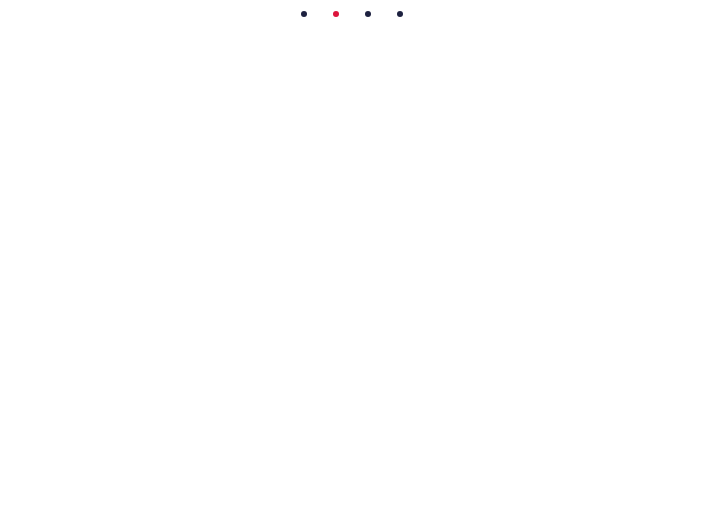
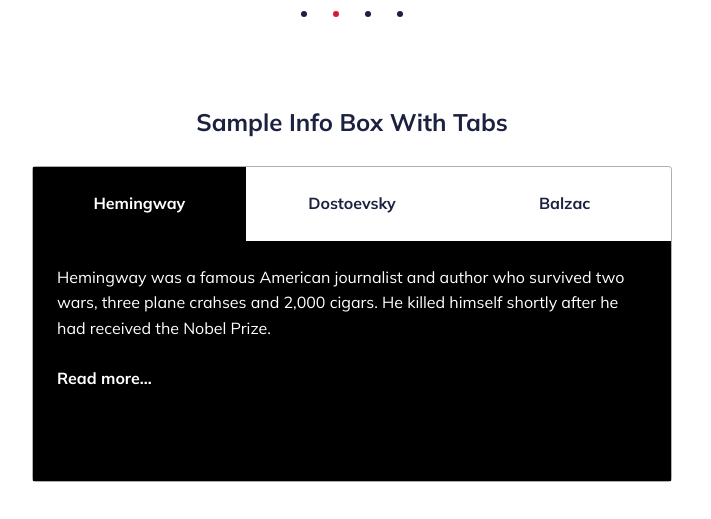
Before and after one commit to karamazov85/my-react-components, a React (Create React App) app: page / in a window 1280 px wide. Shown: the part 1457-1976 px from the top of the page, without its empty margins (288-999 px from the left). Before the commit the page ends 1527 px from the top, so only its background shows below. Built offline with nearby package versions, Linux system fonts and the light colour scheme.

Commit message:
added tabs component, tests to follow

```diff
--- a/src/App.css
+++ b/src/App.css
@@ -16,6 +16,11 @@ img {
   display: block;
 }
 
+ul {
+  list-style: none;
+  padding: 0;
+}
+
 /* background colours for different comps */
 
 .light-pink-gradient {
--- a/src/App.js
+++ b/src/App.js
@@ -1,6 +1,7 @@
 import "./App.css"
 import Accordion from "./accordion/Accordion"
 import Carousel from "./carousel/Carousel"
+import Tabs from "./tabs/Tabs"
 
 function App() {
   return (
@@ -12,6 +13,10 @@ function App() {
         <h1 className="carousel__title">Sample Carousel</h1>
         <Carousel />
       </section>
+      <section>
+        <h1 className="carousel__title">Sample Info Box With Tabs</h1>
+        <Tabs />
+      </section>
     </>
   );
 }
--- /dev/null
+++ b/src/tabs/FactBox.js
@@ -0,0 +1,17 @@
+import React from 'react'
+import { tabsContent } from "./tabsContent"
+import "./factbox.css"
+
+const FactBox = ({ activeId}) => {
+
+    const { body, link } = tabsContent[activeId]
+
+    return (
+        <div className="content-container">
+            <p>{body}</p>
+            <a href={link}>Read more...</a>
+        </div>
+    )
+}
+
+export default FactBox;
--- /dev/null
+++ b/src/tabs/Tabs.js
@@ -0,0 +1,26 @@
+import React, { useState } from 'react'
+import { tabsContent } from "./tabsContent"
+import FactBox from "./FactBox"
+import "./tabs.css"
+
+
+const Tabs = () => {
+
+    const [activeId, setActiveId] = useState(1);
+
+    return (
+        <div className="container">
+            <ul className="tabs-list">
+                {tabsContent && Object.values(tabsContent).map(tab => {
+                    const { id, tabText } = tab;
+                    return (
+                        <li key={id} onClick={() => setActiveId(id)} className={`${activeId === id ? "tab-active" : "tab-inactive"}`}>{tabText}</li>
+                    )
+                })}
+            </ul>
+            <FactBox activeId={activeId}/>
+        </div>
+    )
+}
+
+export default Tabs;
--- /dev/null
+++ b/src/tabs/factbox.css
@@ -0,0 +1,19 @@
+.content-container {
+  padding: var(--space);
+  color: white;
+  background-color: black;
+  min-height: 15rem;
+}
+
+.content-container > * + * {
+  margin-top: 1.5rem;
+}
+
+a {
+  font-weight: 700;
+}
+
+a:hover,
+a:active {
+  text-decoration: underline;
+}
--- /dev/null
+++ b/src/tabs/tabs.css
@@ -0,0 +1,44 @@
+* {
+  --space: 1.5rem;
+  --break-threshold: 30rem;
+}
+
+.container {
+  max-width: 40rem;
+
+  border: 1px solid rgb(97, 97, 97, 0.5);
+  border-radius: 0.2rem;
+  padding: 0;
+}
+
+/* .container > * + * {
+  border-top: 2px solid rgba(108, 108, 108, 0.3);
+} */
+
+.tabs-list {
+  display: flex;
+  flex-wrap: wrap;
+  justify-content: center;
+  align-items: center;
+
+  /* margin: calc(var(--space) / 2 * -1); */
+  cursor: pointer;
+}
+
+.tabs-list > * {
+  flex-grow: 1;
+  flex-basis: calc((var(--break-threshold) - (100% - var(--space))) * 999);
+
+  text-align: center;
+  font-weight: 700;
+  padding: var(--space);
+}
+
+.tab-inactive {
+  /* border-bottom: 2px solid transparent; */
+}
+
+.tab-active {
+  background-color: black;
+  color: white;
+}
--- /dev/null
+++ b/src/tabs/tabsContent.js
@@ -0,0 +1,20 @@
+export const tabsContent = {
+    1: {
+        id: 1,
+        tabText: "Hemingway",
+        body: "Hemingway was a famous American journalist and author who survived two wars, three plane crahses and 2,000 cigars. He killed himself shortly after he had received the Nobel Prize.",
+        link: "https://en.wikipedia.org/wiki/Ernest_Hemingway"
+    },
+    2: {
+        id: 2,
+        tabText: "Dostoevsky",
+        body: "Fyodor Mihailovich had a tough life. He was once sentenced to death but he was pardoned at the gallows. His most famous novels suggest he himself strongly believed in absolution and second chances.",
+        link: "https://en.wikipedia.org/wiki/Fyodor_Dostoevsky"
+    },
+    3: {
+        id: 3,
+        tabText: "Balzac",
+        body: "Honore de Balzac was a great writer and a terrible entrepreneur. He actually needed to be prolific after having lost almost all his money on a bad bet on the publishing business. If only he had known Mark Twain or Ben Franklin!",
+        link: "https://en.wikipedia.org/wiki/Honor%C3%A9_de_Balzac",
+    }
+}
```
Also changed, not shown: 1 other file (tests, documents, lock files or other folders).
